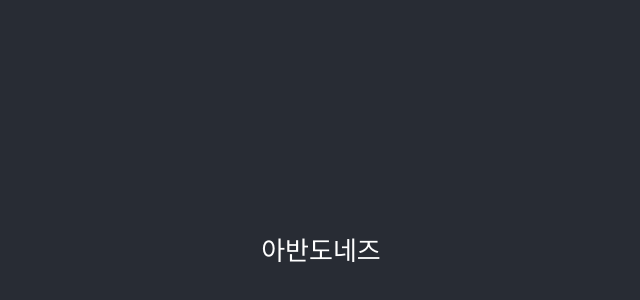
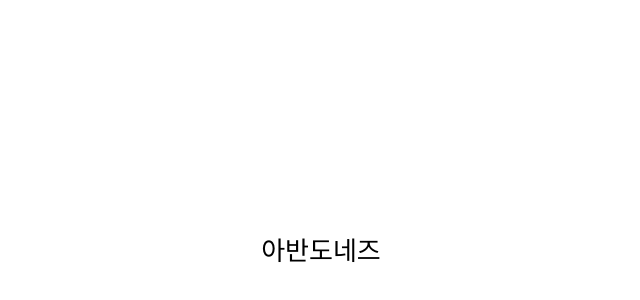
Before and after one commit to jeongyunjae/ABANDONNESS, a React (Create React App) app in the folder client/: page / in a window 1280 px wide. Shown: the part 152-452 px from the top of the page, without its empty margins (319-959 px from the left). Built offline with nearby package versions, Linux system fonts and the light colour scheme.

Commit message:
adding working directory

```diff
--- a/client/src/App.css
+++ b/client/src/App.css
@@ -1,10 +1,5 @@
 .App {
   text-align: center;
-}
-
-.App-logo {
-  height: 40vmin;
-  pointer-events: none;
 }
 
 @media (prefers-reduced-motion: no-preference) {
@@ -14,18 +9,14 @@
 }
 
 .App-header {
-  background-color: #282c34;
+  background-color: white;
   min-height: 100vh;
   display: flex;
   flex-direction: column;
   align-items: center;
   justify-content: center;
   font-size: calc(10px + 2vmin);
-  color: white;
-}
-
-.App-link {
-  color: #61dafb;
+  color: black;
 }
 
 @keyframes App-logo-spin {
```
Also changed, not shown: client/src/components/views/Footer/Footer.js (added, +7 -0 lines), client/src/components/views/LandingPage/LandingPage.js (added, +7 -0 lines), client/src/components/views/LoginPage/LoginPage.js (added, +7 -0 lines), client/src/components/views/NavBar/NavBar.js (added, +7 -0 lines), client/src/components/views/RegisterPage/RegisterPage.js (added, +7 -0 lines), client/src/Config.js (added).
